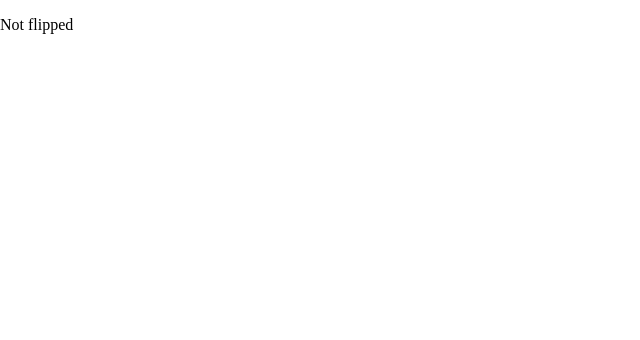
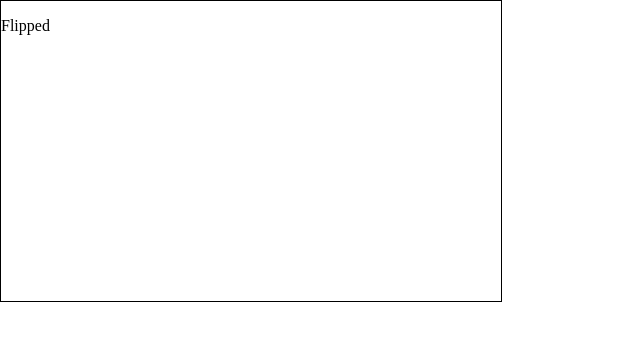
Before and after one commit to Elvirarp92/krilloud-frontend-deliverable, a React (Create React App) app: page / in a window 1280 px wide. Shown: the top 340 px of the page, without its empty margins (0-640 px from the left). Built offline with nearby package versions, Linux system fonts and the light colour scheme.

Commit message:
Add animation to card flip
There is still a minor issue - the content changes before the flip
happens. To be corrected in a later iteration.

```diff
--- /dev/null
+++ b/src/components/Card/Card.css
@@ -0,0 +1,18 @@
+.card {
+  border: 1px solid black;
+  height: 300px;
+  width: 500px;
+}
+
+.card.isActive {
+  animation: flip 2s linear;
+}
+
+@keyframes flip {
+  0% {
+    transform: rotateY(0deg);
+  }
+  100% {
+    transform: rotateY(360deg);
+  }
+}
--- a/src/components/Card/Card.js
+++ b/src/components/Card/Card.js
@@ -1,10 +1,14 @@
 import { useState } from 'react'
+import './Card.css'
 
 const Card = (props) => {
   const [isFlipped, setIsFlipped] = useState(false)
 
   return (
-    <div onMouseEnter={() => setIsFlipped(true)} onMouseLeave={() => setIsFlipped(false)}>
+    <div
+      onMouseEnter={() => setIsFlipped(true)}
+      onMouseLeave={() => setIsFlipped(false)}
+      class={`card ${isFlipped ? 'isActive' : ''}`}>
       {!isFlipped && props.children[0]}
       {isFlipped && props.children[1]}
     </div>
```
Also changed, not shown: 1 other file (tests, documents, lock files or other folders).
